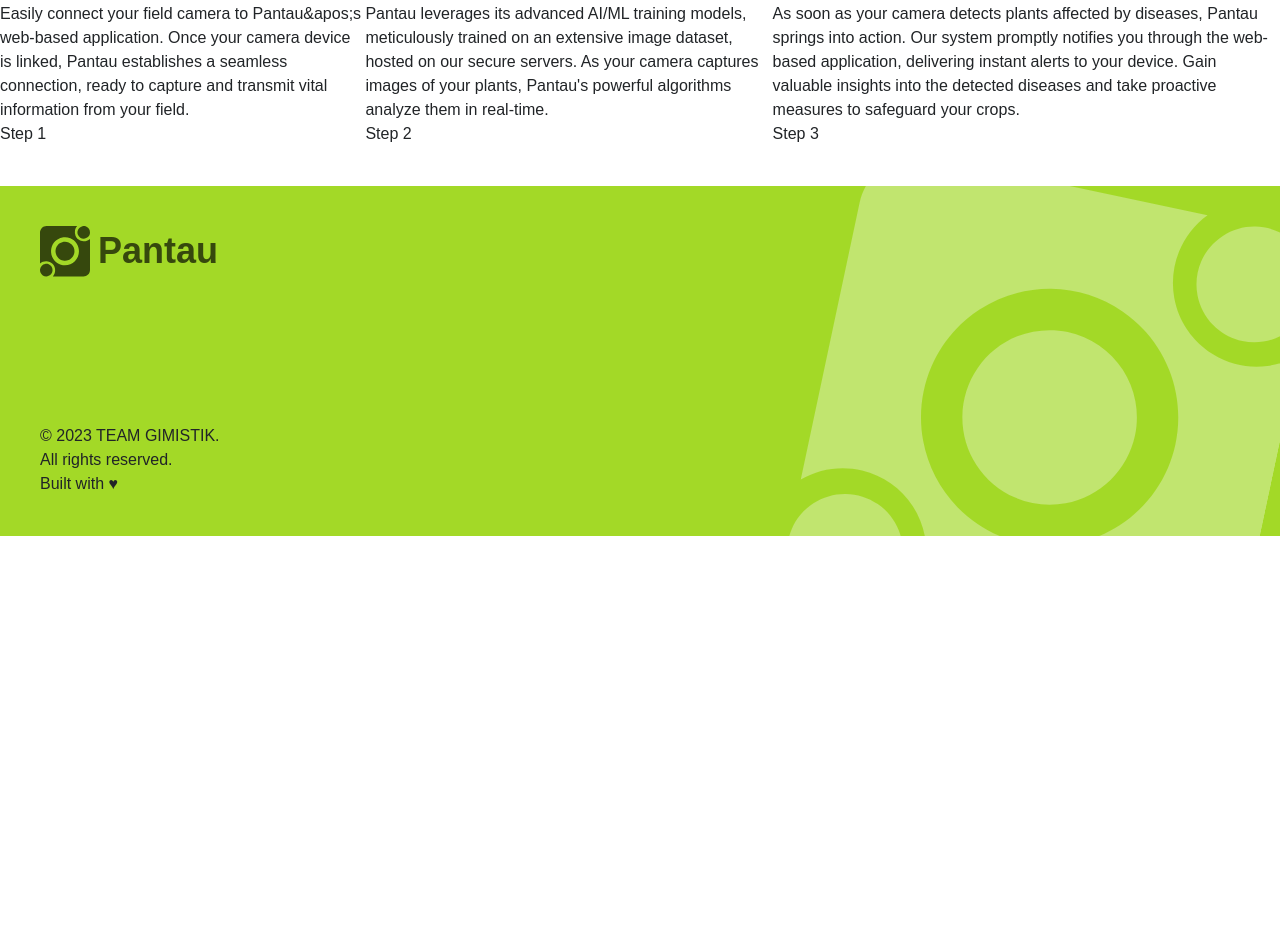
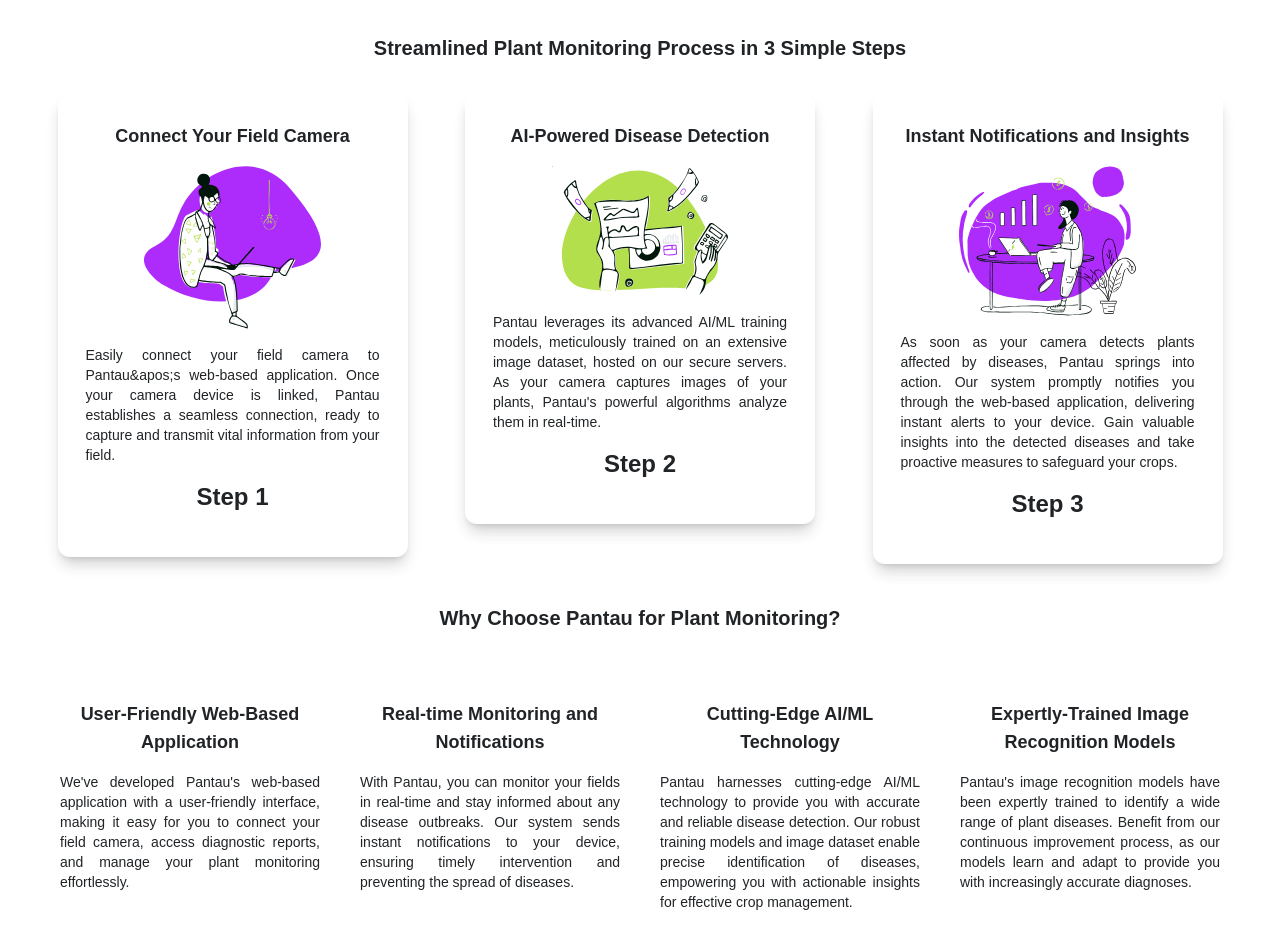
Before and after one commit to kristiandavidd/pantau, a Next.js app: page / in a window 1280 px wide. Shown: the part 942-1892 px from the top of the page. Before the commit the page ends 1478 px from the top, so only its background shows below. Built offline with nearby package versions, Linux system fonts and the light colour scheme.

Commit message:
landing page update

```diff
--- a/src/components/card.tsx
+++ b/src/components/card.tsx
@@ -7,16 +7,33 @@
     }
 }
 
-function Card(props: CardProps) {
+interface ReasonProps {
+    data: {
+        title: string;
+        desc: string;
+    }
+}
+
+function ReasonCard(props: ReasonProps) {
     const {data} = props;
     return(
-        <div>
-            <h1>{data.title}</h1>
-            <h1>{data.imgUrl}</h1>
-            <h1>{data.desc}</h1>
-            <h1>{data.step}</h1>
+        <div className="w-[300px] p-5">
+            <h1 className="my-4 text-lg font-bold text-center">{data.title}</h1>
+            <p className="text-sm text-justify">{data.desc}</p>
         </div>
     )
 }
 
-export {Card}
+function Card(props: CardProps) {
+    const {data} = props;
+    return(
+        <div className="p-7 w-[350px] rounded-[12px] shadow-pantau-black/20 shadow-lg">
+            <h1 className="text-lg font-bold text-center">{data.title}</h1>
+            <img src={data.imgUrl} alt="" className="w-3/5 mx-auto my-4"/>
+            <p className="text-sm text-justify">{data.desc}</p>
+            <h1 className="m-4 text-2xl font-bold text-center">{data.step}</h1>
+        </div>
+    )
+}
+
+export {Card, ReasonCard}
--- a/src/components/footer.tsx
+++ b/src/components/footer.tsx
@@ -4,10 +4,10 @@
     return(
         <div className="h-[350px] bg-pantau-green mt-8 overflow-hidden">
             <div className="flex justify-between">
-                <div className="flex flex-col justify-between p-10 w-1/3">
+                <div className="flex flex-col justify-between w-1/3 p-10">
                     <div className="flex items-center ">
                         <img src="../../logom.svg" alt="" className="w-[50px]"/>
-                        <h1 className="font-bold text-4xl text-pantau-dark-green mx-2">Pantau</h1>
+                        <h1 className="mx-2 text-4xl font-bold text-pantau-dark-green">Pantau</h1>
                     </div>
                     <div>
                         <p>© 2023 TEAM GIMISTIK.</p>
--- a/src/components/problems.tsx
+++ b/src/components/problems.tsx
@@ -1,12 +1,12 @@
 export default function Problems() {
     return(
-        <div>
-            <h1 className="text-center font-bold text-lg mb-8">Say Goodbye to Uncertainty in Your Fields</h1>
+        <div className="mb-20">
+            <h1 className="mb-8 text-xl font-bold text-center">Say Goodbye to Uncertainty in Your Fields</h1>
             <div className="flex w-2/3 m-auto">
                 <div className="w-1/2">
                     <img src="../../problems.svg" alt="" />
                 </div>
-                <div  className="w-1/2 flex flex-col justify-center">
+                <div  className="flex flex-col justify-center w-1/2">
                     <p className="mb-8">Are you tired of struggling to identify plant diseases that threaten the health of your crops? Traditional methods of monitoring and diagnosing plant diseases can be time-consuming and unreliable.</p>
                     <p className="font-bold">It&apos;s time for a more efficient and accurate solution!</p>
                 </div>
--- /dev/null
+++ b/src/components/reason.tsx
@@ -0,0 +1,15 @@
+import ReasonData from "@/configs/reasonData"
+import { ReasonCard } from "./card"
+
+export default function Reason() {
+    return(
+        <div className="px-10">
+            <h1 className="my-8 text-xl font-bold text-center">Why Choose Pantau for Plant Monitoring?</h1>
+            <div className="container flex flex-col items-start mx-auto mb-[40px] xl:justify-evenly xl:columns-3 xl:flex-row">
+                {ReasonData.map((data)=> {
+                    return <ReasonCard data={data} key={data.title}/>
+                })}
+            </div>
+        </div>
+    )
+}
--- a/src/components/steps.tsx
+++ b/src/components/steps.tsx
@@ -3,10 +3,14 @@
 
 export default function  Steps() {
     return(
-        <div className="container flex flex-col items-center mx-auto mb-[40px] xl:justify-evenly xl:columns-3 xl:flex-row">
-            {StepsData.map((data)=> {
-                return <Card data={data} key={data.title}/>
-            })}
+        <div>
+            <h1 className="my-8 text-xl font-bold text-center">Streamlined Plant Monitoring Process in 3 Simple Steps</h1>
+            <div className="container flex flex-col items-start mx-auto mb-[40px] xl:justify-evenly xl:columns-3 xl:flex-row">
+                {StepsData.map((data)=> {
+                    return <Card data={data} key={data.title}/>
+                })}
+            </div>
         </div>
+
     )
 }
--- /dev/null
+++ b/src/configs/reasonData.tsx
@@ -0,0 +1,20 @@
+const ReasonData = [
+    {
+        title:"User-Friendly Web-Based Application",
+        desc:"We've developed Pantau's web-based application with a user-friendly interface, making it easy for you to connect your field camera, access diagnostic reports, and manage your plant monitoring effortlessly."
+    },
+    {
+        title:"Real-time Monitoring and Notifications",
+        desc:"With Pantau, you can monitor your fields in real-time and stay informed about any disease outbreaks. Our system sends instant notifications to your device, ensuring timely intervention and preventing the spread of diseases."
+    },
+    {
+        title:"Cutting-Edge AI/ML Technology",
+        desc:"Pantau harnesses cutting-edge AI/ML technology to provide you with accurate and reliable disease detection. Our robust training models and image dataset enable precise identification of diseases, empowering you with actionable insights for effective crop management."
+    },
+    {
+        title:"Expertly-Trained Image Recognition Models",
+        desc:"Pantau's image recognition models have been expertly trained to identify a wide range of plant diseases. Benefit from our continuous improvement process, as our models learn and adapt to provide you with increasingly accurate diagnoses."
+    },
+]
+
+export default ReasonData
--- a/src/pages/index.tsx
+++ b/src/pages/index.tsx
@@ -2,6 +2,7 @@
 import Jumbotron from "@/components/jumbotron";
 import Problems from "@/components/problems";
 import Steps from "@/components/steps";
+import Reason from "@/components/reason";
 
 export default function Home() {
   return(
@@ -11,6 +12,7 @@
       <Jumbotron/>
       <Problems/>
       <Steps/>
+      <Reason/>
     </Layout>
   )
 }
```
